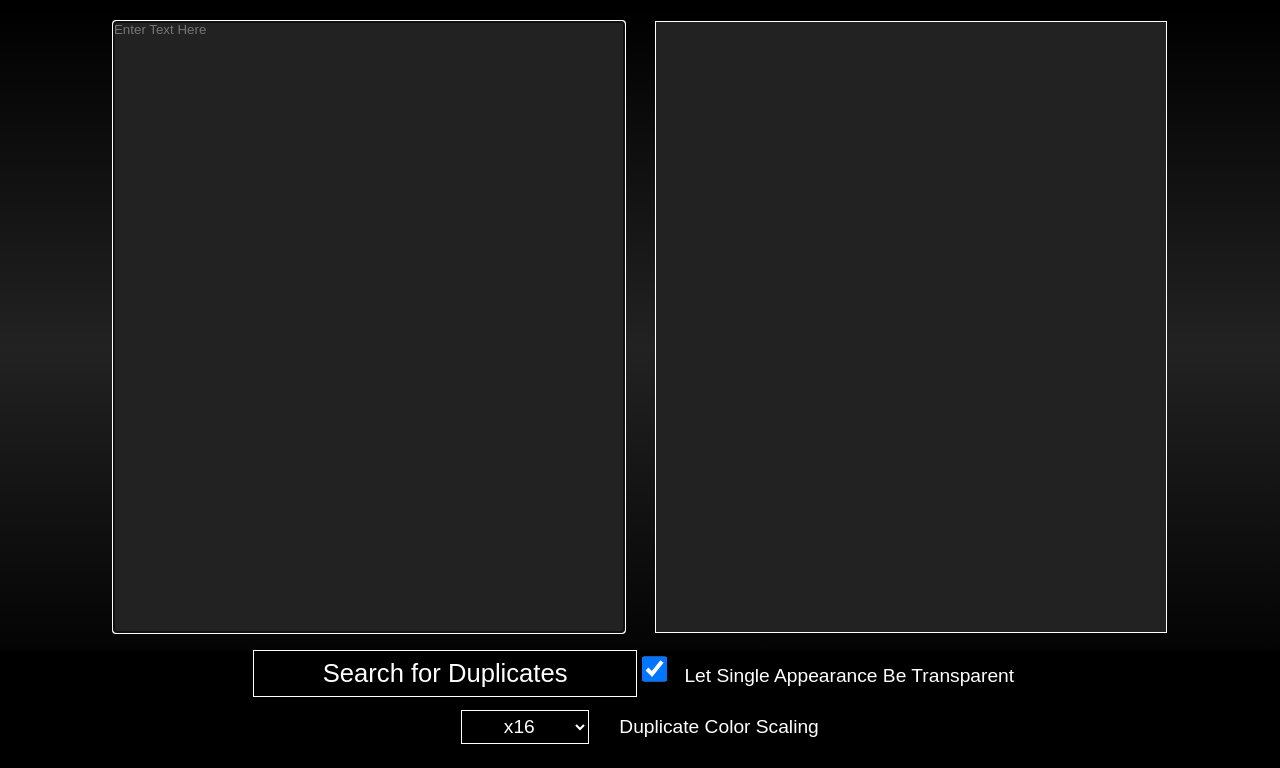
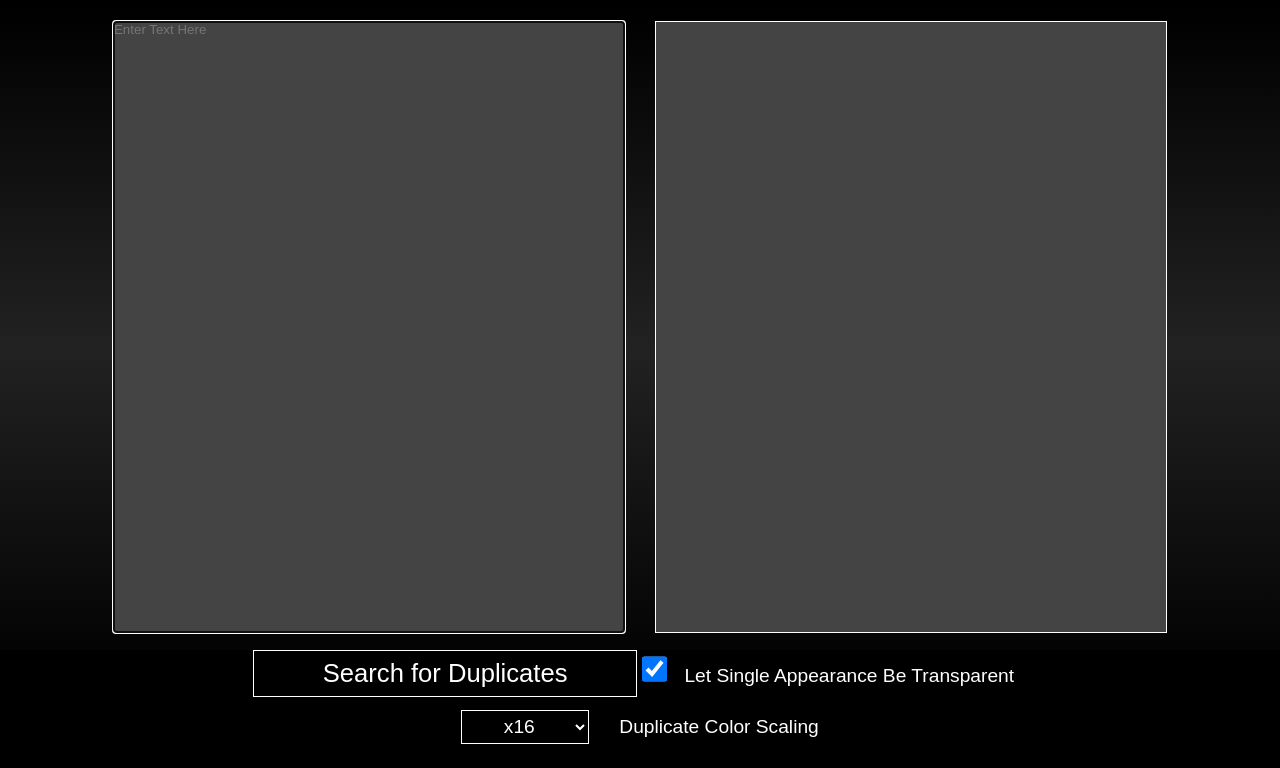
Before and after one commit to BigWub67/duplicate-sentence-starter-finder, a plain HTML site: page index.html in a window 1280 px wide. Shown: the part 32-800 px from the top of the page. Drawn offline with Linux system fonts and the light colour scheme.

Commit message:
made darker highlights easier to see

```diff
--- a/css/stylesGeneral.css
+++ b/css/stylesGeneral.css
@@ -57,14 +57,14 @@ label {
 textarea {
     position: relative;
     margin: 1vw;
-    background-color: #222;
+    background-color: #444;
     text-align: left;
     resize: none;
     border: white .1vw solid;
 }
 
 textarea:hover {
-    background-color: #333;
+    background-color: #555;
     transition: all .25s;
 }
 
@@ -73,7 +73,7 @@ pre {
     position: relative;
     vertical-align: top;
     margin: 1vw;
-    background-color: #222;
+    background-color: #444;
     text-align: left;
     resize: none;
     border: white .1vw solid;
--- a/js/index.js
+++ b/js/index.js
@@ -95,5 +95,5 @@ function pickHighlightColor(level) {
     }
     return "#00F";
    }
-   return "rgb("+level+","+(63-level/4)+",0)";
+   return "rgb("+level+","+(127-level/4)+",0)";
 }
```
